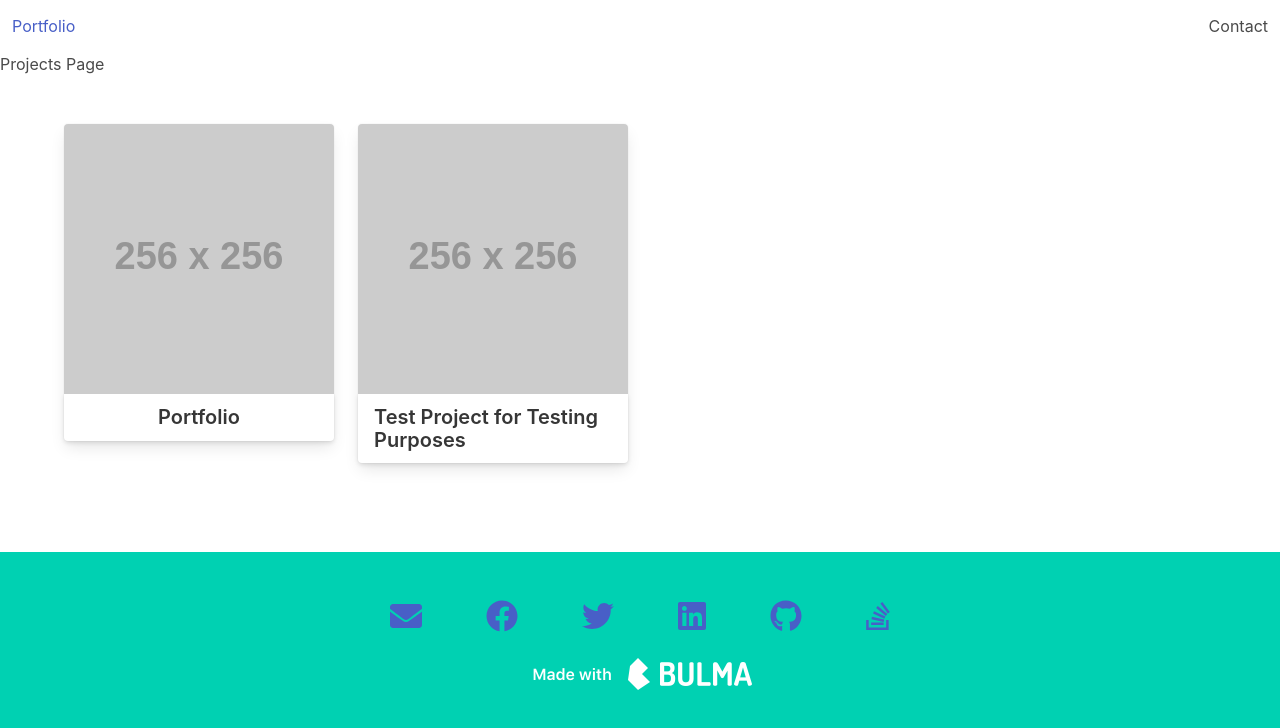
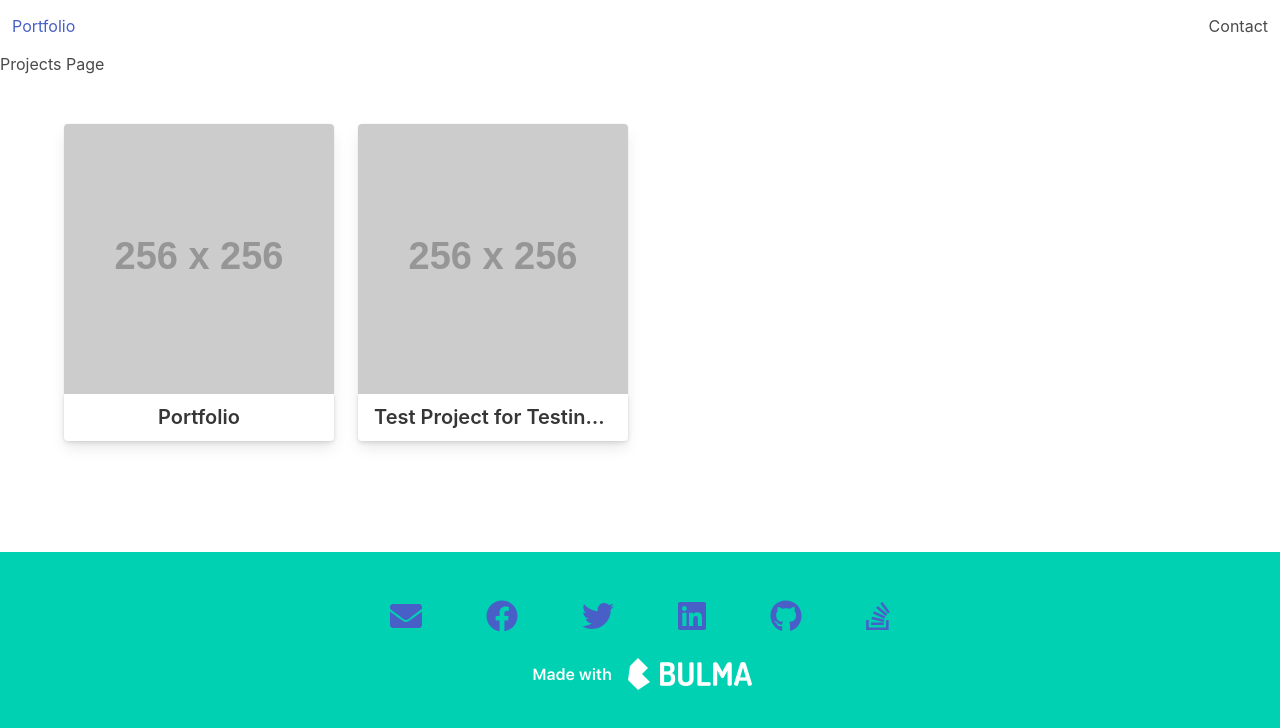
Before and after one commit to jtrpka0912/portfolio.jtrpka0912.nextjs, a Next.js app: page /project in a window 1280 px wide. Shown: the top 728 px of the page. Built offline with nearby package versions, Linux system fonts and the light colour scheme.

Commit message:
Hide the title of the thumbnail if long.

```diff
--- /dev/null
+++ b/styles/components/ui/_thumbnail.scss
@@ -0,0 +1,11 @@
+.thumbnail {
+    .card-header-title {
+        overflow: hidden;
+
+        .title {
+            white-space: nowrap;
+            overflow: hidden;
+            text-overflow: ellipsis;
+        }
+    }
+}
--- a/styles/index.scss
+++ b/styles/index.scss
@@ -4,3 +4,8 @@
 
 // Layout
 @import './layout';
+
+// Components
+
+// - UI
+@import './components/ui/thumbnail';
```
Also changed, not shown: components/sections/project-list/project-list.tsx (+4 -6 lines).
